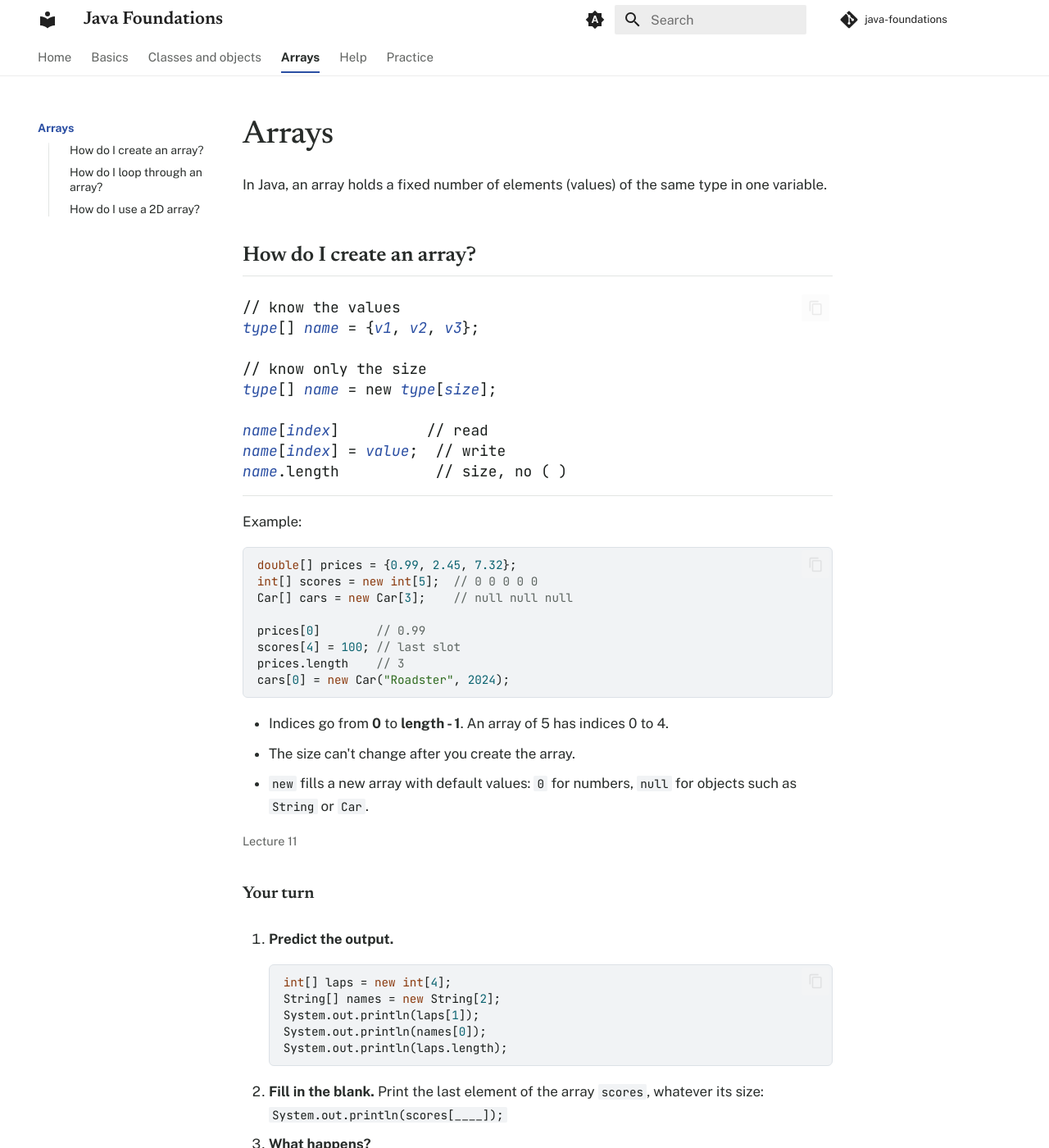
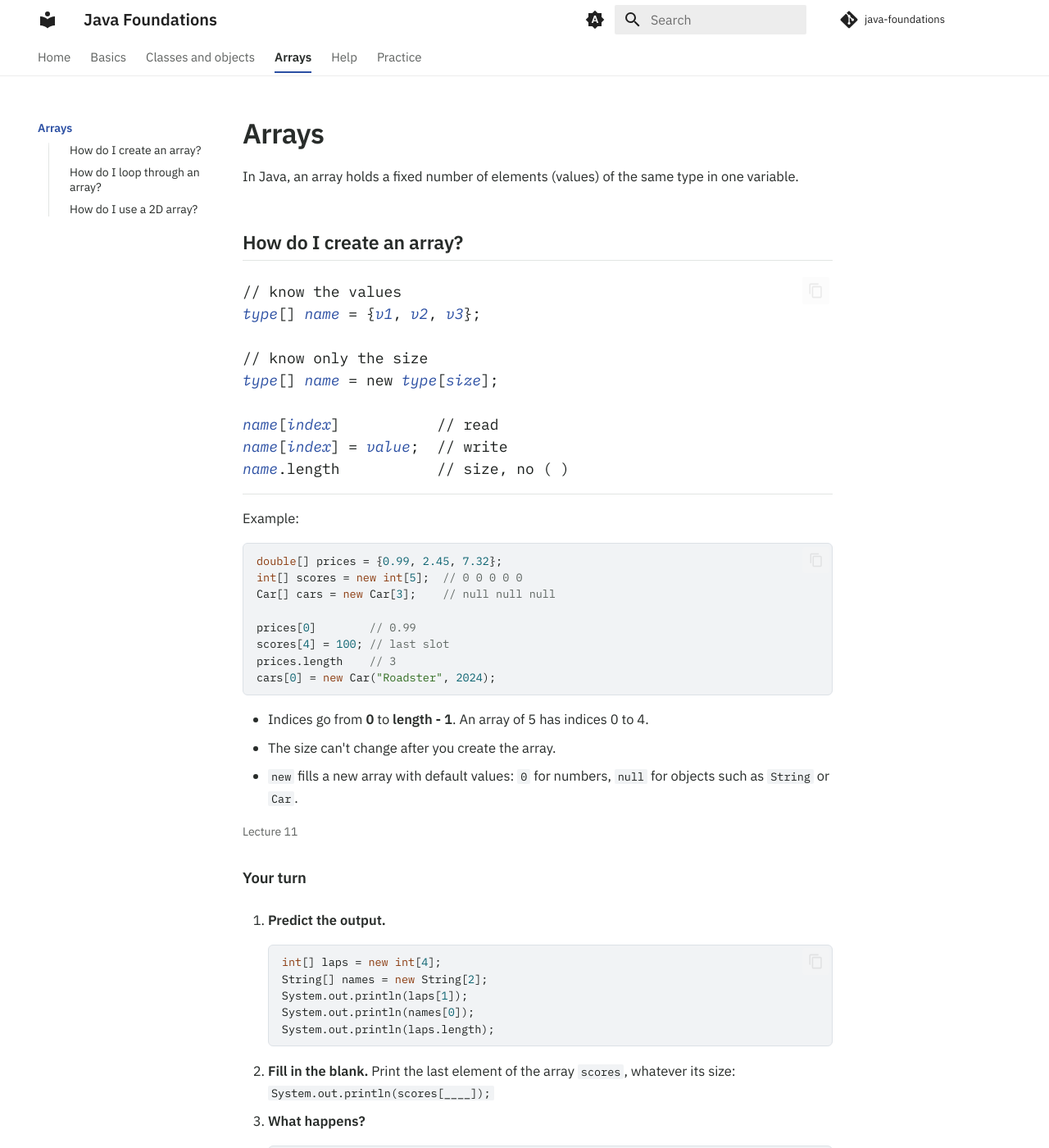
Before and after one commit to pitt-0401/java-foundations, an MkDocs documentation site: the page built from docs/arrays.md, in a window 1280 px wide and 1400 px high. Shown: the whole window at 82% size. Built offline with MkDocs 1.6.1 and Material for MkDocs 9.7.7, drawn with Linux system fonts in a browser that asks for light colours; comment, search, counter and statistics services are not loaded.

Commit message:
style(docs): typography with IBM Plex fonts

```diff
--- a/docs/arrays.md
+++ b/docs/arrays.md
@@ -10,7 +10,7 @@ In Java, an array holds a fixed number of elements (values) of the same type in
 // know only the size
 <var>type</var>[] <var>name</var> = new <var>type</var>[<var>size</var>];
 
-<var>name</var>[<var>index</var>]          // read
+<var>name</var>[<var>index</var>]           // read
 <var>name</var>[<var>index</var>] = <var>value</var>;  // write
 <var>name</var>.length           // size, no ( )</code></pre>
 
--- a/docs/stylesheets/extra.css
+++ b/docs/stylesheets/extra.css
@@ -8,8 +8,9 @@
   Placeholders in interactive patterns have one color per kind (--jf-ph-*).
 */
 
-/* Headings use Newsreader; Material loads the text and code fonts (mkdocs.yml). */
-@import url("https://fonts.googleapis.com/css2?family=Newsreader:opsz,wght@6..72,500;6..72,600&display=swap");
+/* Material loads IBM Plex Sans and IBM Plex Mono (mkdocs.yml) in weights 300, 400
+   and 700; this adds the 500 and 600 weights used for headings and bold text. */
+@import url("https://fonts.googleapis.com/css2?family=IBM+Plex+Mono:wght@600&family=IBM+Plex+Sans:wght@500;600&display=swap");
 
 /* ---------- Color tokens ---------- */
 
@@ -139,9 +140,8 @@ body[data-md-color-scheme] {
   box-shadow: 0 1px 0 var(--jf-rule);
 }
 .md-header__topic:first-child {
-  font-family: "Newsreader", Georgia, serif;
   font-weight: 600;
-  font-size: 1.1rem;
+  font-size: 1rem;
 }
 /* Tabs (the six pages) sit in a compact row under the header. The current page
    is bold with an accent underline, so it does not depend on color alone. */
@@ -202,8 +202,8 @@ body[data-md-color-scheme] {
 /* ---------- Text ---------- */
 
 .md-typeset {
-  font-size: 0.85rem;            /* 17px */
-  line-height: 1.65;
+  font-size: 0.825rem;           /* 16.5px */
+  line-height: 1.6;
 }
 
 /* Tables: slightly larger text than the theme default. */
@@ -214,23 +214,22 @@ body[data-md-color-scheme] {
 .md-typeset h1,
 .md-typeset h2,
 .md-typeset h3 {
-  font-family: "Newsreader", "Iowan Old Style", "Palatino Linotype", Georgia, serif;
   color: var(--md-default-fg-color);
-  letter-spacing: -0.005em;
 }
 
 .md-typeset h1 {
-  font-weight: 500;
-  font-size: 2.3em;
+  font-weight: 600;
+  font-size: 2.06em;             /* 34px */
   line-height: 1.15;
-  letter-spacing: -0.012em;
+  letter-spacing: -0.015em;
   margin-bottom: 0.6em;
 }
 
 .md-typeset h2 {
   font-weight: 600;
-  font-size: 1.5em;
+  font-size: 1.4em;              /* 23px */
   line-height: 1.3;
+  letter-spacing: -0.008em;
   margin-top: 2.2em;
   padding-bottom: 0.3em;
   border-bottom: 1px solid var(--jf-rule);
@@ -238,7 +237,8 @@ body[data-md-color-scheme] {
 
 .md-typeset h3 {
   font-weight: 600;
-  font-size: 1.2em;
+  font-size: 1.12em;             /* 18.5px */
+  line-height: 1.4;
   margin-top: 1.8em;
 }
 
@@ -266,10 +266,11 @@ body[data-md-color-scheme] {
 /* ---------- Code ---------- */
 
 .md-typeset code {
-  font-size: 0.84em;
+  font-size: 0.82em;             /* 13.5px, inline and in code blocks */
 }
 
 .md-typeset pre > code {
+  line-height: 1.5;
   border: 1px solid var(--jf-code-border);
   border-radius: 6px;
 }
@@ -307,7 +308,7 @@ body[data-md-color-scheme] {
   border: 0;
   border-bottom: 1px solid var(--jf-rule);
   border-radius: 0;
-  font-size: 1.05em;
+  font-size: 1.09em;             /* 18px */
   padding: 0.5em 0 0.9em;
 }
 
@@ -332,8 +333,8 @@ body[data-md-color-scheme] {
   padding-bottom: 1.6em;
 }
 .md-typeset pre.pattern.is-interactive:not(.is-row) > code {
-  padding-right: 2.2rem;         /* room for the copy button */
-  font-size: 0.9em;              /* a 71-character method header fits the column */
+  padding-top: 1.6em;            /* the first line starts below the copy button */
+  font-size: 1em;                /* the body size; a longer line scrolls in its box */
   line-height: 2.6;
 }
 .md-typeset pre.pattern.is-interactive:not(.is-row) .jf-ph {
--- a/mkdocs.yml
+++ b/mkdocs.yml
@@ -17,8 +17,8 @@ nav:
 theme:
   name: material
   font:
-    text: Public Sans
-    code: JetBrains Mono
+    text: IBM Plex Sans
+    code: IBM Plex Mono
   features:
     - navigation.tabs        # pages as tabs under the header
     - navigation.sections
```
Also changed, not shown: docs/design-guidelines.md (+12 -10 lines).
